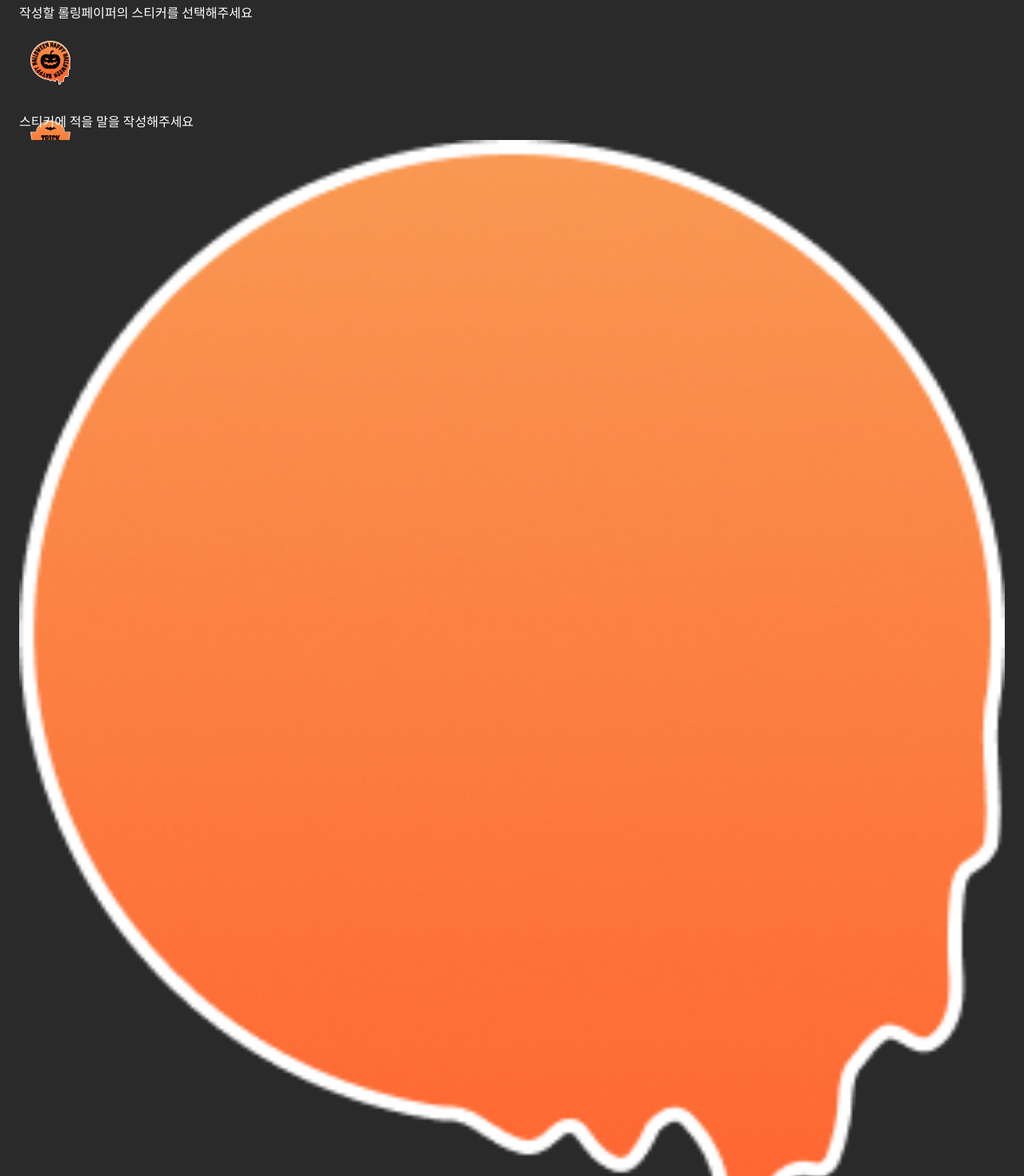
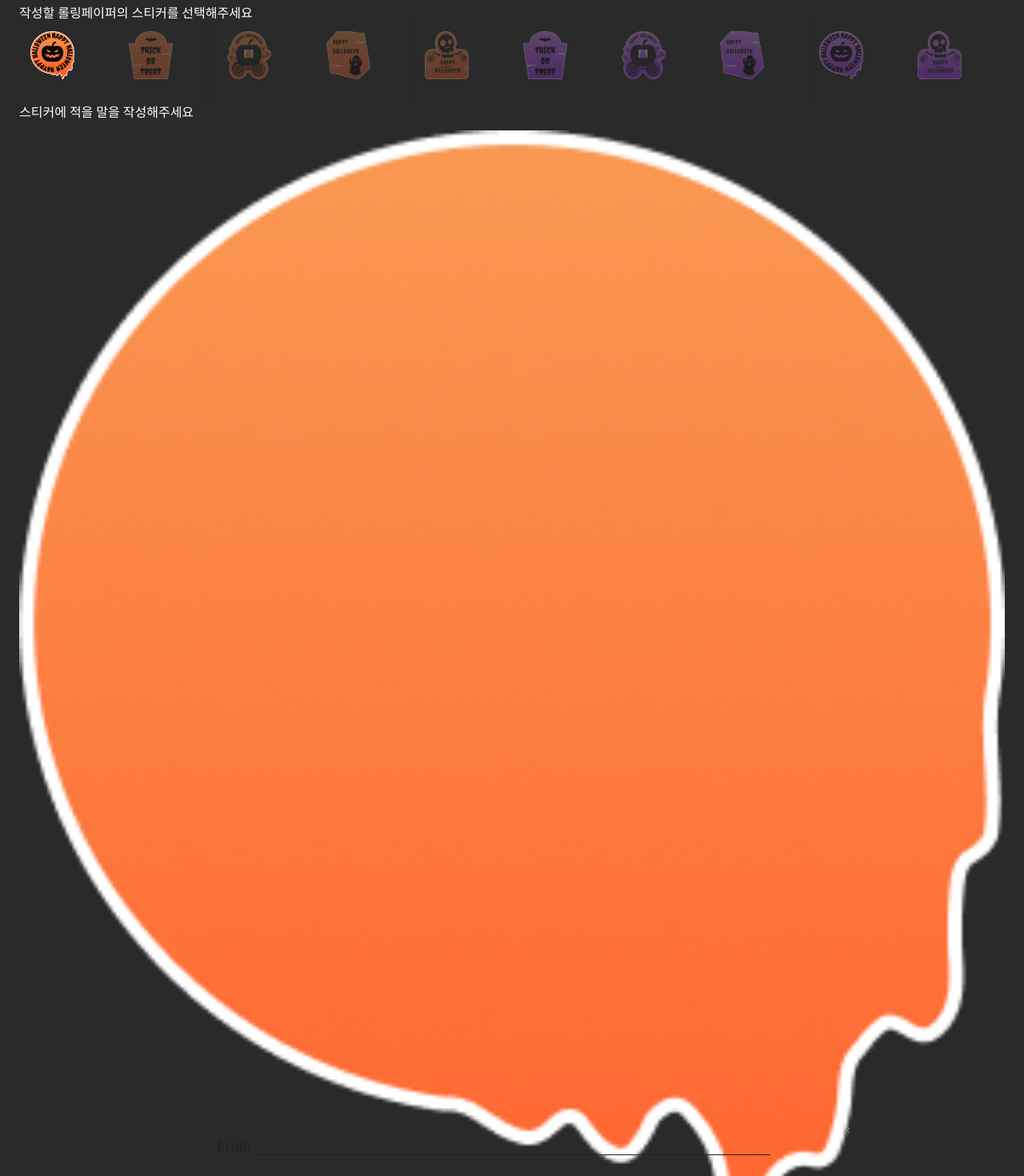
Before and after one commit to Chilli-Saewoo/rollin.github.io, a React (Create React App) app: page /write in a window 1280 px wide. Shown: the part 80-1550 px from the top of the page at 80% size. Built offline with nearby package versions, Linux system fonts and the light colour scheme.

Commit message:
[chore] css class 화

```diff
--- a/src/App.css
+++ b/src/App.css
@@ -6,8 +6,37 @@
     opacity: 1;
 }
 
+.container {
+    max-width: 100%;
+    overflow-x: hidden;
+}
+
 button {
-    text-size-adjust: 32px;
+    position: relative;
+    top: -250px;
+    padding: 0;
+    width: 100%;
+    height: 56px;
+    background:#FF7242;
+    margin-top: 22px;
+    font-size: 1em;
+    font-weight: bold;
+    border: 0px;
+    border-radius: 8px;
+}
+
+textarea {
+    position: relative;
+    top: -350px;
+    left: 14%;
+    margin-top: 12px;
+    width: 70%;
+    height: 200px;
+    background: transparent;
+    border: 0;
+    font-size: 1.25em;
+    outline-color: #000000;
+    color: #101010;
 }
 
 textarea:focus {
@@ -16,6 +45,32 @@ textarea:focus {
 
 input:focus {
     outline: none;
+}
+
+.fromContainer {
+    position: relative;
+    top: -350px;
+    left: 20%;
+    display: flex;
+    background-color: transparent;
+    align-items: end;
+}
+
+.fromTitle {
+    background-color: transparent;
+    color: #202020;
+    font-size: 1.25em;
+}
+
+.fromBody {
+    margin-top: 0;
+    width: 52%;
+    height: 20px;
+    background: transparent;
+    border: 0;
+    border-bottom: 1px solid #202020;
+    color: #202020;
+    font-size: 1.25em;
 }
 
 .isHidden {
@@ -29,8 +84,26 @@ input:focus {
     display: flex;
     align-items: center;
     overflow-x: scroll;
+    width: 100%;
+    height: 100px;
+    padding: 0 12px 0 0;
 }
 
 .tag {
+    width: 100%;
+    height: 100px;
+    padding: 0 4px 0 0;
+}
 
+.sticker {
+    margin-top: 12px;
+    width: 55px;
+    height: 60px;
+    margin-left: 14px;
 }
+
+.sticker_TextArea {
+    margin-top: 12px;
+    width: 100%;
+    height: 100%;
+}
--- a/src/pages/writePage.js
+++ b/src/pages/writePage.js
@@ -27,6 +27,7 @@ import skullBackPurple from '../img/skullBackPurple.png';
 
 import uuid from "react-uuid";
 import qs from "query-string";
+import styles from '../App.css';
 
 
 export class WritePage extends React.Component {
@@ -51,9 +52,6 @@ export class WritePage extends React.Component {
     }
 
     render() {
-      const parent  = { width: '100%', height: '100px', padding: '12px 0 0 0'}
-      const child = { width: '100%', height: '100px', padding: '0 4px 0 0'}
-
       const clickSticker = event => {
         const active = document.querySelector(".selected");
         active.classList.remove("selected");
@@ -61,7 +59,7 @@ export class WritePage extends React.Component {
         const target = event.target.nodeName === "IMAGE" ? event.target : event.target.parentNode;
         target.classList.add("selected");
         target.classList.remove("notSelected");
-        const sticker = document.querySelector("#"+target.id+"Sticker");
+        const sticker = document.querySelector("#"+target.id+"Sticker_TextArea");
         const shownSticker = document.querySelector(".isShown")
         shownSticker.classList.remove("isShown")
         shownSticker.classList.add("isHidden")
@@ -71,52 +69,48 @@ export class WritePage extends React.Component {
       };
 
         return (
-            <div style={{maxWidth: '100%', overflowX: 'hidden'}}>
+            <div class='container'>
                 <p style={{
                     fontSize: '24px'
                 }}>To. 니쿠니쿠닉</p>
                 <p style={{
                     marginTop: '24px'
                 }}>작성할 롤링페이퍼의 스티커를 선택해주세요</p>
-                <div className="tags" style={parent}>
-                    <div id="pumpkinOrange" className="tag selected" style={child}><img src={pumpkinOrange} style={{ marginTop: '12px', width: '50px', height: '55px', marginLeft: '14px' }} onClick={clickSticker} /></div>
-                    <div id="batOrange" className="tag notSelected" style={child}><img src={batOrange} style={{ marginTop: '12px', width: '50px', height: '55px', marginLeft: '14px' }} onClick={clickSticker} /></div>
-                    <div id="carriageOrange" className="tag notSelected" style={child}><img src={carriageOrange} style={{ marginTop: '12px', width: '50px', height: '54px', marginLeft: '14px' }} onClick={clickSticker} /></div>
-                    <div id="ghostOrange" className="tag notSelected" style={child}><img src={ghostOrange} style={{ marginTop: '12px', width: '50px', height: '55px', marginLeft: '14px' }} onClick={clickSticker} /></div>
-                    <div id="skullOrange" className="tag notSelected" style={child}><img src={skullOrange} style={{ marginTop: '12px', width: '50px', height: '55px', marginLeft: '14px' }} onClick={clickSticker} /></div>
-                    <div id="pumpkinPurple" className="tag notSelected" style={child}><img src={batPurple} style={{ marginTop: '12px', width: '50px', height: '55px', marginLeft: '14px' }} onClick={clickSticker} /></div>
-                    <div id="batPurple" className="tag notSelected" style={child}><img src={carriagePurple} style={{ marginTop: '12px', width: '50px', height: '55px', marginLeft: '14px' }} onClick={clickSticker} /></div>
-                    <div id="carriagePurple" className="tag notSelected" style={child}><img src={ghostPurple} style={{ marginTop: '12px', width: '50px', height: '55px', marginLeft: '14px' }} onClick={clickSticker} /></div>
-                    <div id="ghostPurple" className="tag notSelected" style={child}><img src={pumpkinPurple} style={{ marginTop: '12px', width: '50px', height: '55px', marginLeft: '14px' }} onClick={clickSticker} /></div>
-                    <div id="skullPurple" className="tag notSelected" style={child}><img src={skullPurple} style={{ marginTop: '12px', width: '50px', height: '55px', marginLeft: '14px' }} onClick={clickSticker} /></div>
+                <div className="tags">
+                    <div id="pumpkinOrange" className="tag selected"><img src={pumpkinOrange} class="sticker" onClick={clickSticker} /></div>
+                    <div id="batOrange" className="tag notSelected"><img src={batOrange} class="sticker" onClick={clickSticker} /></div>
+                    <div id="carriageOrange" className="tag notSelected"><img src={carriageOrange} class="sticker" onClick={clickSticker} /></div>
+                    <div id="ghostOrange" className="tag notSelected"><img src={ghostOrange} class="sticker" onClick={clickSticker} /></div>
+                    <div id="skullOrange" className="tag notSelected"><img src={skullOrange} class="sticker" onClick={clickSticker} /></div>
+                    <div id="pumpkinPurple" className="tag notSelected"><img src={batPurple} class="sticker" onClick={clickSticker} /></div>
+                    <div id="batPurple" className="tag notSelected"><img src={carriagePurple} class="sticker" onClick={clickSticker} /></div>
+                    <div id="carriagePurple" className="tag notSelected"><img src={ghostPurple} class="sticker" onClick={clickSticker} /></div>
+                    <div id="ghostPurple" className="tag notSelected"><img src={pumpkinPurple} class="sticker" onClick={clickSticker} /></div>
+                    <div id="skullPurple" className="tag notSelected"><img src={skullPurple} class="sticker" onClick={clickSticker} /></div>
                 </div>
                 <p style={{
                     marginTop: '0px'
                 }}> 스티커에 적을 말을 작성해주세요</p>
-                <img id="pumpkinOrangeSticker" class="sticker isShown" src={pumpkinBackOrange} style={{ marginTop: '12px', width: '100%', height: '100%'}}></img>
-                <img id="batOrangeSticker" class="sticker isHidden" src={batBackOrange} style={{ marginTop: '12px', width: '100%', height: '100%'}}></img>
-                <img id="carriageOrangeSticker" class="sticker isHidden" src={carriageBackOrange} style={{ marginTop: '12px', width: '100%', height: '100%'}}></img>
-                <img id="ghostOrangeSticker" class="sticker isHidden" src={ghostBackOrange} style={{ marginTop: '12px', width: '100%', height: '100%'}}></img>
-                <img id="skullOrangeSticker" class="sticker isHidden" src={skullBackOrange} style={{ marginTop: '12px', width: '100%', height: '100%'}}></img>
-                <img id="pumpkinPurpleSticker" class="sticker isHidden" src={pumpkinBackPurple} style={{ marginTop: '12px', width: '100%', height: '100%'}}></img>
-                <img id="batPurpleSticker" class="sticker isHidden" src={batBackPurple} style={{ marginTop: '12px', width: '100%', height: '100%'}}></img>
-                <img id="carriagePurpleSticker" class="sticker isHidden" src={carriageBackPurple} style={{ marginTop: '12px', width: '100%', height: '100%'}}></img>
-                <img id="ghostPurpleSticker" class="sticker isHidden" src={ghostBackPurple} style={{ marginTop: '12px', width: '100%', height: '100%'}}></img>
-                <img id="skullPurpleSticker" class="sticker isHidden" src={skullBackPurple} style={{ marginTop: '12px', width: '100%', height: '100%'}}></img>
+                <img id="pumpkinOrangeSticker_TextArea" class="sticker_TextArea isShown" src={pumpkinBackOrange}></img>
+                <img id="batOrangeSticker_TextArea" class="sticker_TextArea isHidden" src={batBackOrange}></img>
+                <img id="carriageOrangeSticker_TextArea" class="sticker_TextArea isHidden" src={carriageBackOrange}></img>
+                <img id="ghostOrangeSticker_TextArea" class="sticker_TextArea isHidden" src={ghostBackOrange}></img>
+                <img id="skullOrangeSticker_TextArea" class="sticker_TextArea isHidden" src={skullBackOrange}></img>
+                <img id="pumpkinPurpleSticker_TextArea" class="sticker_TextArea isHidden" src={pumpkinBackPurple}></img>
+                <img id="batPurpleSticker_TextArea" class="sticker_TextArea isHidden" src={batBackPurple}></img>
+                <img id="carriagePurpleSticker_TextArea" class="sticker_TextArea isHidden" src={carriageBackPurple}></img>
+                <img id="ghostPurpleSticker_TextArea" class="sticker_TextArea isHidden" src={ghostBackPurple}></img>
+                <img id="skullPurpleSticker_TextArea" class="sticker_TextArea isHidden" src={skullBackPurple}></img>
 
                 <div style={{display: 'table', margin: 'auto', width: '100%'}}>
-                    <textarea type='text' id='sender' value={this.state.message} onChange = {e => {this.setState({message: e.target.value});}}
-                    style={{position: 'relative', top: '-350px', left: '14%', marginTop: '12px', width: '70%', height: '200px',
-                    background: 'transparent', border: '0', maxlength: '10', fontSize: '1.25em', outlineColor: '#000000', color: '#101010'}}/>
-                    <div style={{position: 'relative', top: '-350px', left: '20%', display: 'flex', backgroundColor: 'transparent', alignItems: 'end'}}>
-                        <p style={{backgroundColor: 'transparent', color: '#202020', fontSize: '1.25em'}}>From.</p>
-                        <input type='text' id='sender' value={this.state.sender} onChange = {e => {this.setState({sender: e.target.value});}}
-                        style={{marginTop: '0px', width: '52%', height: '20px', background: 'transparent', border: '0px', borderBottom: '1px solid #202020', color: '#202020', fontSize: '1.25em'}}/>
+                    <textarea type='text' id='sender' value={this.state.message} onChange = {e => {this.setState({message: e.target.value});}}/>
+                    <div class='fromContainer'>
+                        <p class='fromTitle'>From.</p>
+                        <input class='fromBody' type='text' id='sender' value={this.state.sender} onChange = {e => {this.setState({sender: e.target.value});}}/>
                     </div>
                 </div>
                 <Link to="/send">
-                    <button id = "addBtn" onClick={this.interface} style = {{position: 'relative', top: '-250px', title: '완료', padding:'0px', width:'100%', height:'56px', background:'#FF7242',
-                    marginTop:'22px', fontSize: '1em', textColor: '#000000', fontWeight: 'bold', border: '0px', borderRadius: '8px'}}>완료</button>
+                    <button id = "addBtn" onClick={this.interface}>완료</button>
                 </Link>
             </div>
         )
```
